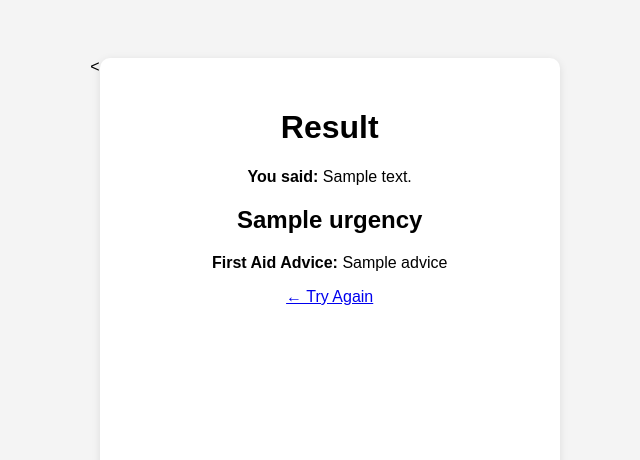
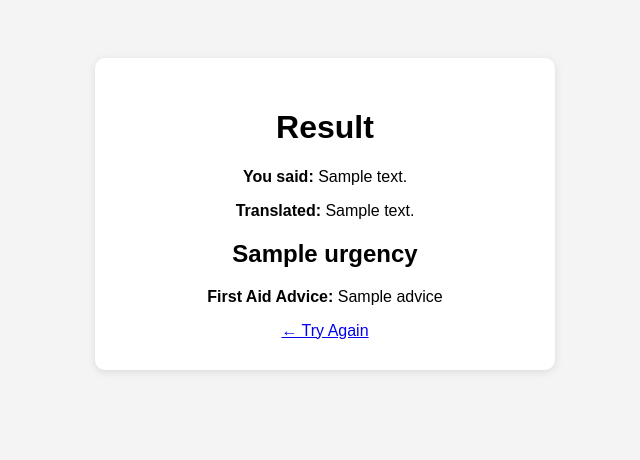
Before and after one commit to Prince-9x08/quickcareai, a Flask app: template templates/result.html in a window 1280 px wide. Shown: the top 460 px of the page, without its empty margins (315-955 px from the left). Run offline with Flask 3, Linux system fonts and the light colour scheme; the template is opened without the code that fills it: most values are stand-ins (such as "Sample title", 1, 10 or a date in 2020).

Commit message:
added translation and urgency outputs

```diff
--- a/app.py
+++ b/app.py
@@ -1,8 +1,8 @@
 from flask import Flask, render_template, request
+from deep_translator import GoogleTranslator
 
 app = Flask(__name__)
 
-# Symptom rulebook: keyword -> (urgency, first-aid advice)
 SYMPTOM_RULES = {
     "chest pain": ("Red", "Seek emergency care immediately. Keep the person calm and seated upright."),
     "breathing difficulty": ("Red", "Seek emergency care immediately. Loosen tight clothing, keep person upright."),
@@ -16,6 +16,35 @@ SYMPTOM_RULES = {
     "cough": ("Green", "Stay hydrated, rest. See a doctor if cough persists more than a week."),
     "headache": ("Green", "Rest in a quiet, dark room. Stay hydrated. See a doctor if severe or persistent."),
 }
+
+HINDI_TO_ENGLISH_SYMPTOMS = {
+    "सीने में दर्द": "chest pain",
+    "बुखार": "fever",
+    "तेज बुखार": "high fever",
+    "खांसी": "cough",
+    "सांस लेने में तकलीफ": "breathing difficulty",
+    "खून बह रहा है": "bleeding",
+    "सांप ने काटा": "snake bite",
+    "पेट दर्द": "stomach pain",
+    "सिर दर्द": "headache",
+    "चोट": "injury",
+}
+
+def translate_to_english(text):
+    text_stripped = text.strip()
+
+    if text_stripped in HINDI_TO_ENGLISH_SYMPTOMS:
+        return HINDI_TO_ENGLISH_SYMPTOMS[text_stripped]
+
+    try:
+        translated = GoogleTranslator(source='auto', target='en').translate(text)
+        error_indicators = ["Error 500", "Server Error", "That's an error"]
+        if any(indicator in translated for indicator in error_indicators):
+            return text
+        return translated
+    except Exception as e:
+        print(f"Translation error: {e}")
+        return text
 
 def classify_symptom(text):
     text_lower = text.lower()
@@ -31,11 +60,13 @@ def home():
 @app.route('/submit', methods=['POST'])
 def submit():
     user_text = request.form.get('symptom_text')
-    matched_symptom, urgency, advice = classify_symptom(user_text)
+    translated_text = translate_to_english(user_text)
+    matched_symptom, urgency, advice = classify_symptom(translated_text)
 
     return render_template(
         'result.html',
         original_text=user_text,
+        translated_text=translated_text,
         matched_symptom=matched_symptom,
         urgency=urgency,
         advice=advice
--- a/requirement.txt
+++ b/requirement.txt
@@ -1 +1,3 @@
 Flask==3.0.0
+Flask==3.0.0
+deep-translator==1.11.4
--- a/templates/result.html
+++ b/templates/result.html
@@ -1,14 +1,15 @@
-<<!DOCTYPE html>
+<!DOCTYPE html>
 <html lang="en">
 <head>
     <meta charset="UTF-8">
-    <title>Result - quickcareai</title>
+    <title>Result - ArogyaAI</title>
     <link rel="stylesheet" href="{{ url_for('static', filename='style.css') }}">
 </head>
 <body>
     <div class="container">
         <h1>Result</h1>
         <p><strong>You said:</strong> {{ original_text }}</p>
+        <p><strong>Translated:</strong> {{ translated_text }}</p>
 
         <h2 class="urgency-{{ urgency|lower }}">{{ urgency }}</h2>
 
```
